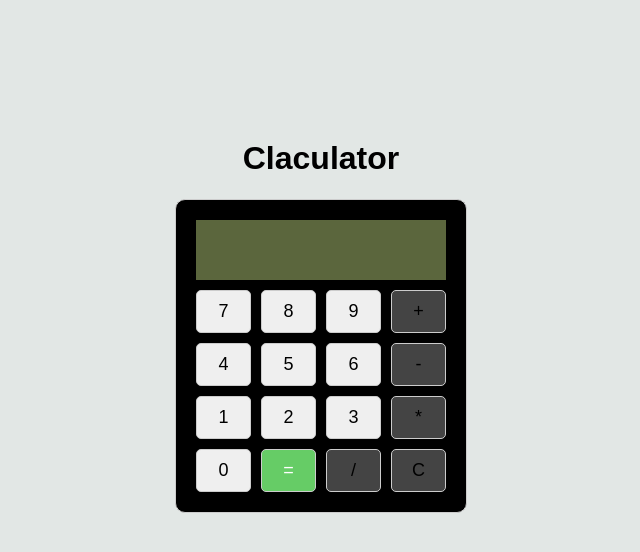
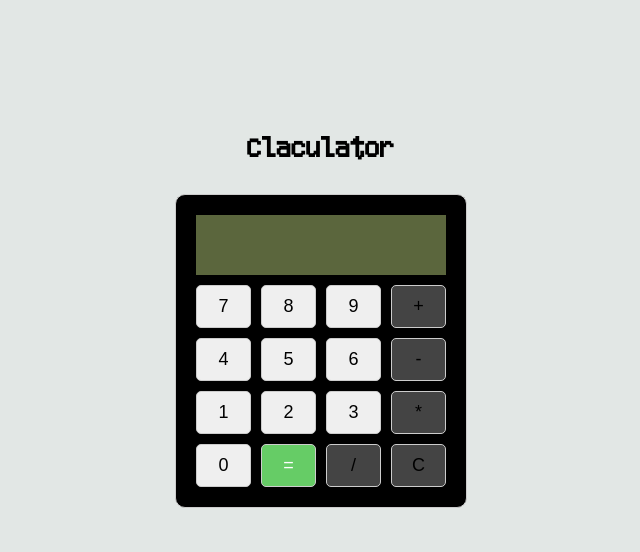
Before and after one commit to mattomar/calculator, a plain HTML site: page index.html in a window 1280 px wide. Shown: the whole page, without its empty margins (319-959 px from the left). Drawn offline with Linux system fonts and the light colour scheme; the site is published under a folder, as on GitHub Pages, so addresses that start at the root find nothing.

Commit message:
added font

```diff
--- a/style.css
+++ b/style.css
@@ -57,7 +57,7 @@ button.equal {
     overflow-x: hidden;
     font-size: 20px;
     padding: 5px;
-    font-family: "pix", sans-serif;
+    font-family: 'pix', sans-serif;
 
 
 }
@@ -65,7 +65,7 @@ button.equal {
 
 
 h1{
-    font-family: "pix", sans-serif;
+    font-family: 'pix', sans-serif;
     size: 30px;
     display: flex;
     justify-content: center;
@@ -73,7 +73,7 @@ h1{
 }
 
 @font-face {
-    font-family: "pix";
-    src: url("/summer-pixel-22-font/SummerPixel22Regular-jE0W7.ttf") format('truetype');
+    font-family: pix;
+    src: url("summer-pixel-22-font/SummerPixel22Regular-jE0W7.ttf") format('truetype');
 
 }
```
